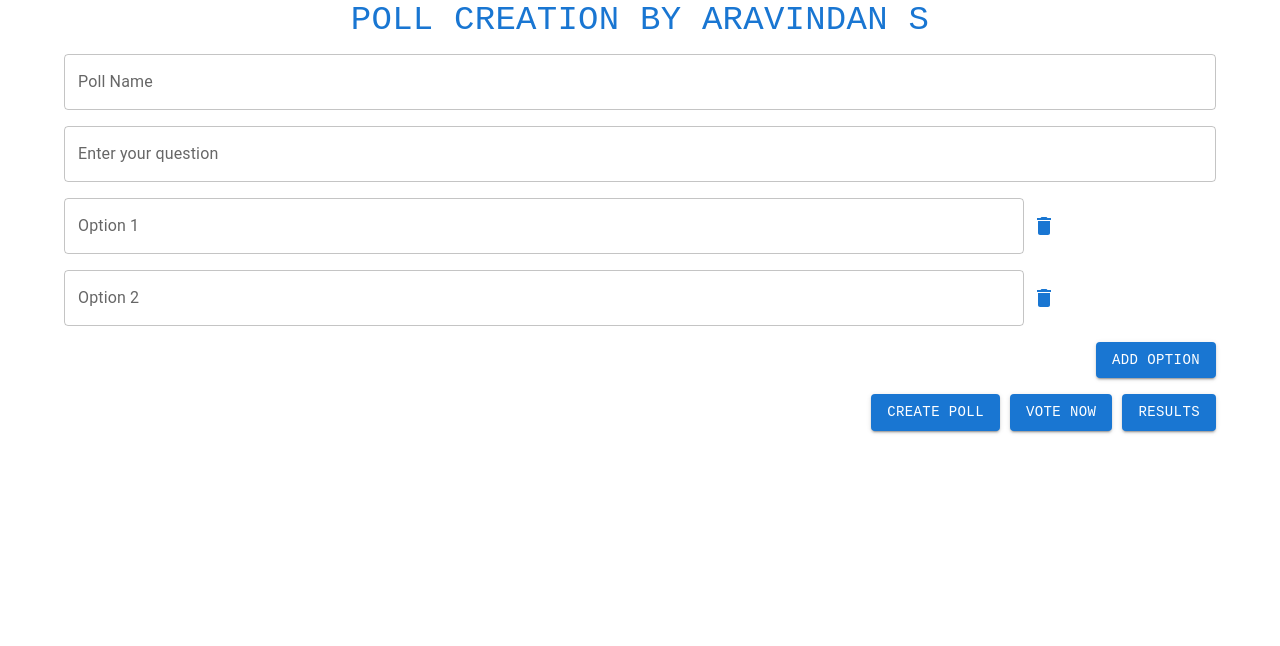
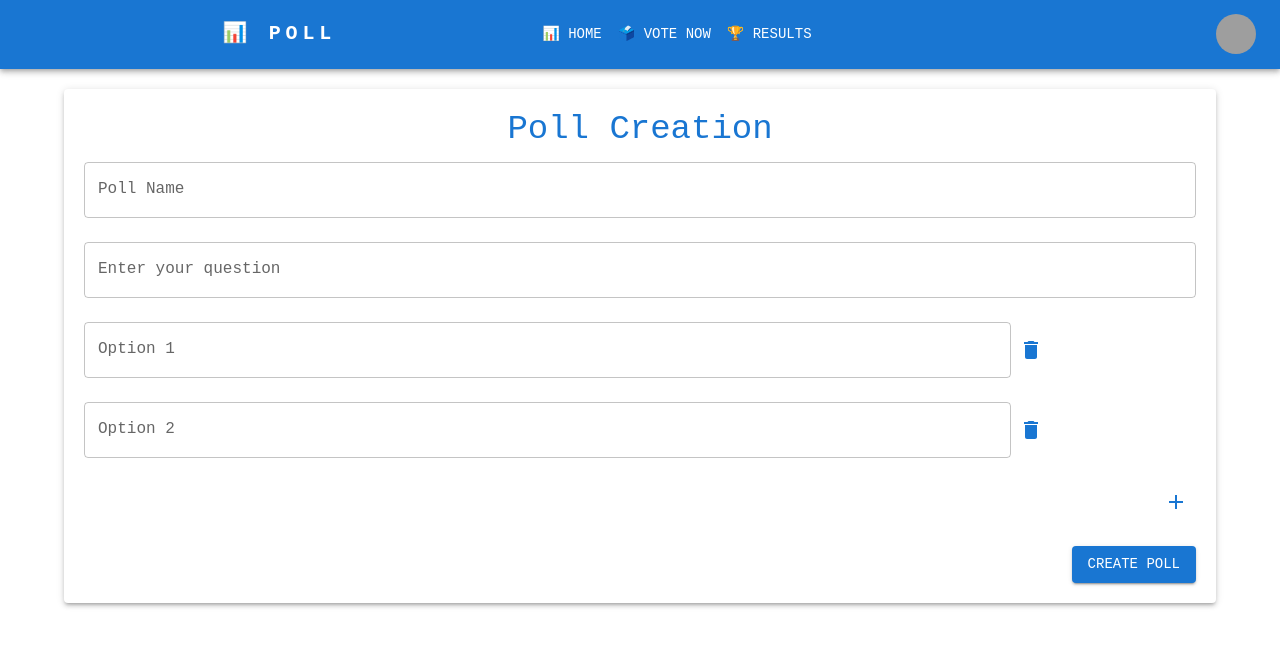
Before and after one commit to ArvinthS18/PollApp, a React (Create React App) app: page / in a window 1280 px wide. Shown: the top 646 px of the page. Built offline with nearby package versions, Linux system fonts and the light colour scheme; grey boxes are pictures that could not be loaded; a small style sheet from the web is missing.

Commit message:
Added Appbar

```diff
--- a/package.json
+++ b/package.json
@@ -5,7 +5,7 @@
   "dependencies": {
     "@emotion/react": "^11.11.1",
     "@emotion/styled": "^11.11.0",
-    "@mui/icons-material": "^5.15.0",
+    "@mui/icons-material": "^5.15.1",
     "@mui/material": "^5.15.1",
     "@testing-library/jest-dom": "^5.17.0",
     "@testing-library/react": "^13.4.0",
--- a/src/App.css
+++ b/src/App.css
@@ -36,3 +36,4 @@
     transform: rotate(360deg);
   }
 }
+/* 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 */
--- a/src/Components/PollCreation.js
+++ b/src/Components/PollCreation.js
@@ -6,10 +6,23 @@ import {
   Grid,
   Typography,
   IconButton,
+  Paper,
 } from "@mui/material";
 import DeleteIcon from "@mui/icons-material/Delete";
-import "bootstrap/dist/css/bootstrap.min.css";
-import { Link } from "react-router-dom";
+import AddIcon from "@mui/icons-material/Add";
+import { createTheme, ThemeProvider } from "@mui/material/styles";
+import ResponsiveAppBar from "./ResponsiveAppBar";
+
+const theme = createTheme({
+  palette: {
+    primary: {
+      main: "#1976D2", // Adjust the primary color as needed
+    },
+  },
+  typography: {
+    fontFamily: "monospace",
+  },
+});
 
 const PollCreation = () => {
   const [pollName, setPollName] = useState("");
@@ -46,74 +59,14 @@ const PollCreation = () => {
     setQuestion(e.target.value);
   };
 
-  // const handleSubmit = async () => {
-  //   if (!pollName) {
-  //     alert("Poll Name is required");
-  //     return;
-  //   }
-
-  //   if (!question) {
-  //     alert("Question is required");
-  //     return;
-  //   }
-
-  //   if (options.some((o) => !o)) {
-  //     alert("All options are required");
-  //     return;
-  //   }
-
-  //   // Simulate a basic form submission (replace with actual API call)
-  //   try {
-  //     const response = await fetch(
-  //       "https://657aaf5e1acd268f9afb9276.mockapi.io/api/v1/polls",
-  //       {
-  //         method: "POST",
-  //         headers: {
-  //           "Content-Type": "application/json",
-  //         },
-  //         body: JSON.stringify({
-  //           pollName,
-  //           question,
-  //           options,
-  //         }),
-  //       }
-  //     );
-
-  //     if (response.ok) {
-  //       console.log("Poll created successfully!");
-  //       // Clear the form after submission
-  //       setPollName("");
-  //       setQuestion("");
-  //       setOptions(["", ""]);
-
-  //       // Show an alert after successful creation
-  //       window.alert("Poll created successfully!");
-  //     } else {
-  //       console.error("Failed to create poll.");
-  //       alert("Failed to create poll. Please try again.");
-  //     }
-  //   } catch (error) {
-  //     console.error("An error occurred:", error);
-  //     alert("An error occurred. Please try again.");
-  //   }
-  // };
   const handleSubmit = async () => {
-    if (!pollName) {
-      alert("Poll Name is required");
-      return;
-    }
-
-    if (!question) {
-      alert("Question is required");
-      return;
-    }
-
-    if (options.some((o) => !o)) {
-      alert("All options are required");
+    if (!pollName || !question || options.some((o) => !o)) {
+      alert("All fields, including options, are required");
       return;
     }
 
     try {
+      // Simulate a basic form submission (replace with actual API call)
       const response = await fetch(
         "https://657aaf5e1acd268f9afb9276.mockapi.io/api/v1/polls",
         {
@@ -149,20 +102,29 @@ const PollCreation = () => {
       alert("An error occurred. Please try again.");
     }
   };
-  const monospaceStyle = { fontFamily: "monospace" };
 
   return (
+    <ThemeProvider theme={theme}>
+      <>
+        <ResponsiveAppBar />
         <Container>
+          <Paper
+            elevation={3}
+            style={{
+              padding: "20px",
+              marginBottom: "20px",
+              marginTop: "20px", // Added margin-top
+            }}
+          >
             <Typography
               variant="h4"
               color="primary"
               align="center"
               gutterBottom
-        style={monospaceStyle}
             >
-        POLL CREATION BY ARAVINDAN S
+              Poll Creation
             </Typography>
-      <Grid container spacing={2} justifyContent="center">
+            <Grid container spacing={3}>
               <Grid item xs={12}>
                 <TextField
                   fullWidth
@@ -171,8 +133,7 @@ const PollCreation = () => {
                   variant="outlined"
                   value={pollName}
                   onChange={handlePollNameChange}
-            style={monospaceStyle}
-            autoComplete="off" // Add this line to disable autocomplete
+                  autoComplete="off" // Disable autocomplete
                 />
               </Grid>
               <Grid item xs={12}>
@@ -183,8 +144,7 @@ const PollCreation = () => {
                   variant="outlined"
                   value={question}
                   onChange={handleQuestionChange}
-            style={monospaceStyle}
-            autoComplete="off" // Add this line to disable autocomplete
+                  autoComplete="off" // Disable autocomplete
                 />
               </Grid>
               {options.map((option, index) => (
@@ -196,59 +156,41 @@ const PollCreation = () => {
                       label={`Option ${index + 1}`}
                       variant="outlined"
                       value={option}
-                onChange={(e) => handleOptionChange(index, e.target.value)}
-                style={monospaceStyle}
-                autoComplete="off" // Add this line to disable autocomplete
+                      onChange={(e) =>
+                        handleOptionChange(index, e.target.value)
+                      }
+                      autoComplete="off" // Disable autocomplete
                     />
                   </Grid>
                   <Grid item xs={2}>
-              <IconButton onClick={() => deleteOption(index)} color="primary">
+                    <IconButton
+                      onClick={() => deleteOption(index)}
+                      color="primary"
+                    >
                       <DeleteIcon />
                     </IconButton>
                   </Grid>
                 </Grid>
               ))}
               <Grid item xs={12} container justifyContent="flex-end">
-          <Button
-            variant="contained"
-            color="primary"
-            onClick={addOption}
-            style={monospaceStyle}
-          >
-            Add Option
-          </Button>
+                <IconButton onClick={addOption} color="primary">
+                  <AddIcon />
+                </IconButton>
               </Grid>
               <Grid item xs={12} container justifyContent="flex-end">
                 <Button
                   variant="contained"
                   color="primary"
                   onClick={handleSubmit}
-            style={monospaceStyle}
                 >
                   Create Poll
                 </Button>
-          {/* Add Link to VotePage */}
-          <Link to={`/vote`} style={{ textDecoration: "none" }}>
-            <Button
-              variant="contained"
-              color="primary"
-              style={{ ...monospaceStyle, marginLeft: "10px" }}
-            >
-              Vote Now
-            </Button>
-          </Link>
-          <Link to={`/result`} style={{ textDecoration: "none" }}>
-            <Button
-              variant="contained"
-              color="primary"
-              style={{ ...monospaceStyle, marginLeft: "10px" }}
-            >
-              Results
-            </Button>
-          </Link>
               </Grid>
             </Grid>
+          </Paper>
         </Container>
+      </>
+    </ThemeProvider>
   );
 };
 
--- /dev/null
+++ b/src/Components/ResponsiveAppBar.js
@@ -0,0 +1,192 @@
+import React from "react";
+import {
+  AppBar,
+  Box,
+  Toolbar,
+  IconButton,
+  Typography,
+  Menu,
+  MenuItem,
+  Button,
+  Tooltip,
+  Avatar,
+} from "@mui/material";
+import MenuIcon from "@mui/icons-material/Menu";
+import { Link } from "react-router-dom";
+
+const ResponsiveAppBar = ({ onVoteNow }) => {
+  const [anchorElNav, setAnchorElNav] = React.useState(null);
+  const [anchorElUser, setAnchorElUser] = React.useState(null);
+
+  const handleOpenNavMenu = (event) => {
+    setAnchorElNav(event.currentTarget);
+  };
+
+  const handleOpenUserMenu = (event) => {
+    setAnchorElUser(event.currentTarget);
+  };
+
+  const handleCloseNavMenu = () => {
+    setAnchorElNav(null);
+  };
+
+  const handleCloseUserMenu = () => {
+    setAnchorElUser(null);
+  };
+
+  const handleVoteNow = () => {
+    // Add your logic for handling the "Vote Now" action
+    onVoteNow && onVoteNow();
+    handleCloseNavMenu();
+  };
+
+  const pages = ["Home", "Vote Now", "Results"];
+  const emojiForHome = "📊"; // Add the emoji here
+  const emojiForVoteNow = "🗳️"; // Add the emoji here
+  const emojiForResult = "🏆"; // Add the emoji here
+
+  return (
+    <AppBar position="static">
+      <Toolbar>
+        <Typography
+          variant="h6"
+          noWrap
+          component={Link}
+          to="/"
+          sx={{
+            flexGrow: 1,
+            fontFamily: "monospace",
+            fontWeight: 700,
+            letterSpacing: ".3rem",
+            color: "inherit",
+            textDecoration: "none",
+            display: "flex",
+            justifyContent: "center",
+          }}
+        >
+          {emojiForHome} POLL
+        </Typography>
+
+        <Box sx={{ flexGrow: 0, display: { xs: "flex", md: "none" } }}>
+          <IconButton
+            size="large"
+            aria-label="navigation menu"
+            aria-controls="menu-appbar"
+            aria-haspopup="true"
+            onClick={handleOpenNavMenu}
+            color="inherit"
+          >
+            <MenuIcon />
+          </IconButton>
+          <Menu
+            id="menu-appbar"
+            anchorEl={anchorElNav}
+            anchorOrigin={{
+              vertical: "bottom",
+              horizontal: "left",
+            }}
+            keepMounted
+            transformOrigin={{
+              vertical: "top",
+              horizontal: "left",
+            }}
+            open={Boolean(anchorElNav)}
+            onClose={handleCloseNavMenu}
+            sx={{
+              display: { xs: "block", md: "none" },
+            }}
+          >
+            {pages.map((page) => (
+              <MenuItem key={page} onClick={handleCloseNavMenu}>
+                <Typography textAlign="center">
+                  {page === "Home" ? (
+                    <>
+                      {emojiForHome} {page}
+                    </>
+                  ) : page === "Vote Now" ? (
+                    <>
+                      {emojiForVoteNow} {page}
+                    </>
+                  ) : page === "Results" ? (
+                    <>
+                      {emojiForResult} {page}
+                    </>
+                  ) : (
+                    page
+                  )}
+                </Typography>
+              </MenuItem>
+            ))}
+          </Menu>
+        </Box>
+
+        <Box sx={{ flexGrow: 1, display: { xs: "none", md: "flex" } }}>
+          {pages.map((page) => (
+            <Button
+              key={page}
+              onClick={page === "Vote Now" ? handleVoteNow : handleCloseNavMenu}
+              component={Link}
+              to={
+                page === "Home"
+                  ? "/"
+                  : page === "Vote Now"
+                  ? "/vote"
+                  : page === "Results"
+                  ? "/result"
+                  : `/${page.toLowerCase()}`
+              }
+              sx={{ my: 2, color: "white", display: "block" }}
+            >
+              {page === "Home" ? (
+                <>
+                  {emojiForHome} {page}
+                </>
+              ) : page === "Vote Now" ? (
+                <>
+                  {emojiForVoteNow} {page}
+                </>
+              ) : page === "Results" ? (
+                <>
+                  {emojiForResult} {page}
+                </>
+              ) : (
+                page
+              )}
+            </Button>
+          ))}
+        </Box>
+
+        <Box sx={{ flexGrow: 0 }}>
+          <Tooltip title="Open settings">
+            <IconButton onClick={handleOpenUserMenu} sx={{ p: 0 }}>
+              <Avatar alt="User Avatar" src="/static/images/avatar.jpg" />
+            </IconButton>
+          </Tooltip>
+          <Menu
+            id="menu-appbar"
+            anchorEl={anchorElUser}
+            anchorOrigin={{
+              vertical: "top",
+              horizontal: "right",
+            }}
+            keepMounted
+            transformOrigin={{
+              vertical: "top",
+              horizontal: "right",
+            }}
+            open={Boolean(anchorElUser)}
+            onClose={handleCloseUserMenu}
+          >
+            {["Profile", "Account", "Dashboard", "Logout"].map((setting) => (
+              <MenuItem key={setting} onClick={handleCloseUserMenu}>
+                <Typography textAlign="center">{setting}</Typography>
+              </MenuItem>
+            ))}
+          </Menu>
+        </Box>
+      </Toolbar>
+    </AppBar>
+  );
+};
+
+export default ResponsiveAppBar;
--- a/src/Components/Results.js
+++ b/src/Components/Results.js
@@ -13,18 +13,24 @@ import {
   ListItemText,
   createTheme,
   ThemeProvider,
+  Box,
 } from "@mui/material";
+import ResponsiveAppBar from "./ResponsiveAppBar";
+import StarIcon from "@mui/icons-material/Star";
 
 const theme = createTheme({
   typography: {
     fontFamily: "'Courier New', monospace",
+    heading: {
+      color: "#1976D2",
+    },
   },
   palette: {
     primary: {
-      main: "#1976D2", // Change this to your preferred primary color
+      main: "#1976D2",
     },
     secondary: {
-      main: "#4CAF50", // Change this to your preferred secondary color
+      main: "#4CAF50",
     },
     // Add a custom red color
     red: {
@@ -56,19 +62,16 @@ function App() {
       setFilteredPoll(foundPoll);
 
       if (foundPoll) {
-        // Count occurrences of each name in the "votes" array
         const voteCounts = foundPoll.votes.reduce((acc, name) => {
           acc[name] = (acc[name] || 0) + 1;
           return acc;
         }, {});
 
-        // Find the name with the maximum count
         const maxVotes = Math.max(...Object.values(voteCounts));
         const leaders = Object.keys(voteCounts).filter(
           (name) => voteCounts[name] === maxVotes
         );
 
-        // Set the leader(s)
         setLeader(leaders.join(", "));
       } else {
         setLeader(null);
@@ -81,28 +84,34 @@ function App() {
 
   return (
     <ThemeProvider theme={theme}>
-      <div
-        style={{
+      <>
+        <ResponsiveAppBar theme={theme} />
+        <Box
+          sx={{
             padding: "20px",
             display: "flex",
             flexDirection: "column",
             alignItems: "center",
           }}
         >
-        <Typography variant="h4">Polls Data</Typography>
-        <div style={{ margin: "10px 0" }}>
+          <Typography
+            variant="h4"
+            sx={{ color: theme.typography.heading.color, marginBottom: "20px" }}
+          >
+            Polls Data
+          </Typography>
           <TextField
             type="text"
             value={filterId}
             onChange={handleFilterChange}
             label="Enter Poll ID"
             variant="outlined"
+            sx={{ width: "25%", marginBottom: "20px" }}
           />
-        </div>
           {filteredPoll && (
             <Paper
               elevation={3}
-            style={{ marginBottom: "20px", padding: "15px", width: "50%" }}
+              sx={{ marginBottom: "20px", padding: "15px", width: "50%" }}
             >
               <Table>
                 <TableHead>
@@ -123,18 +132,24 @@ function App() {
           {leader && (
             <Paper
               elevation={3}
-            style={{ marginBottom: "20px", padding: "15px", width: "50%" }}
+              sx={{ marginBottom: "20px", padding: "15px", width: "50%" }}
             >
-            <Typography variant="h6">Leaderboard</Typography>
               <Typography
-              style={{ color: theme.palette.red.main }}
+                variant="h6"
+                sx={{ display: "flex", alignItems: "center" }}
+              >
+                Leaderboard{" "}
+                <StarIcon fontSize="small" sx={{ marginLeft: "5px" }} />
+              </Typography>
+              <Typography
+                sx={{ color: theme.palette.red.main, marginTop: "10px" }}
               >{`${leader} is taking the lead!`}</Typography>
             </Paper>
           )}
           {filteredPoll && (
             <Paper
               elevation={3}
-            style={{ marginBottom: "20px", padding: "15px", width: "50%" }}
+              sx={{ marginBottom: "20px", padding: "15px", width: "50%" }}
             >
               <Typography variant="h6">Results</Typography>
               <List>
@@ -151,7 +166,8 @@ function App() {
               </List>
             </Paper>
           )}
-      </div>
+        </Box>{" "}
+      </>
     </ThemeProvider>
   );
 }
--- a/src/Components/VotePage.js
+++ b/src/Components/VotePage.js
@@ -1,5 +1,36 @@
 import React, { useState, useEffect } from "react";
-import { TextField, Button, Card, CardContent } from "@mui/material";
+import {
+  TextField,
+  Button,
+  Card,
+  CardContent,
+  FormControl,
+  FormControlLabel,
+  Radio,
+  RadioGroup,
+  Typography,
+  createTheme,
+  ThemeProvider,
+  Grid,
+} from "@mui/material";
+import ResponsiveAppBar from "./ResponsiveAppBar";
+
+const theme = createTheme({
+  typography: {
+    fontFamily: "'Courier New', monospace",
+  },
+  palette: {
+    primary: {
+      main: "#1976D2",
+    },
+    secondary: {
+      main: "#4CAF50",
+    },
+    text: {
+      primary: "#333",
+    },
+  },
+});
 
 function App() {
   const [polls, setPolls] = useState([]);
@@ -68,9 +99,27 @@ function App() {
   };
 
   return (
-    <div className="App">
-      <h1 style={{ textAlign: "center" }}>Voting UI</h1>
-      <div style={{ margin: "0 auto", maxWidth: 400 }}>
+    <ThemeProvider theme={theme}>
+      <>
+        <ResponsiveAppBar />
+        <div
+          className="App"
+          style={{
+            textAlign: "center",
+            padding: "20px",
+            backgroundColor: "#f5f5f5",
+            minHeight: "100vh",
+          }}
+        >
+          <Typography
+            variant="h4"
+            color="primary"
+            style={{ marginBottom: "20px" }}
+          >
+            Voting UI
+          </Typography>
+          <Grid container spacing={2} justifyContent="center">
+            <Grid item xs={12} sm={8} md={6}>
               <TextField
                 label="Filter by ID"
                 variant="outlined"
@@ -79,49 +128,72 @@ function App() {
                 value={filterId}
                 onChange={handleFilterChange}
                 placeholder="Enter ID"
-          autoComplete="off" // Add this line to disable auto-completion
+                autoComplete="off"
+                style={{ marginBottom: "50px" }}
               />
+
               {filteredPoll && (
-          <Card>
+                <Card variant="outlined" style={{ height: "400px" }}>
                   <CardContent>
-              <h2 style={{ textAlign: "center" }}>{filteredPoll.pollName}</h2>
-              <p>{filteredPoll.question}</p>
-              <form>
+                    <Typography variant="h5" color="primary" gutterBottom>
+                      {filteredPoll.pollName}
+                    </Typography>
+                    <Typography color="textPrimary" paragraph>
+                      {filteredPoll.question}
+                    </Typography>
+                    <FormControl component="fieldset">
+                      <RadioGroup
+                        value={selectedOption}
+                        onChange={handleOptionChange}
+                      >
                         {filteredPoll.options.map((option, index) => (
-                  <div key={index} style={{ marginBottom: 10 }}>
-                    <label>
-                      <input
-                        type="radio"
+                          <FormControlLabel
+                            key={index}
                             value={option}
-                        checked={selectedOption === option}
-                        onChange={handleOptionChange}
+                            control={<Radio color="primary" />}
+                            label={option}
                           />
-                      {option}
-                    </label>
-                  </div>
                         ))}
-              </form>
+                      </RadioGroup>
+                    </FormControl>
+                    <Typography
+                      style={{
+                        marginTop: "20px",
+                        color: theme.palette.text.primary,
+                      }}
+                    >
+                      Selected Option: {selectedOption}
+                    </Typography>
+                  </CardContent>
+                </Card>
+              )}
+            </Grid>
+          </Grid>
+          {filteredPoll && (
+            <div
+              style={{
+                display: "flex",
+                justifyContent: "center",
+                marginTop: "20px",
+              }}
+            >
               <Button
                 variant="contained"
+                color="primary"
                 onClick={handleVoteSubmit}
                 disabled={!selectedOption}
-                style={{ marginTop: 10, marginRight: 10 }}
+                style={{ marginRight: "10px" }}
               >
                 Submit Vote
               </Button>
-              <Button
-                variant="contained"
-                onClick={resetUI}
-                style={{ marginTop: 10 }}
-              >
+              <Button variant="contained" color="secondary" onClick={resetUI}>
                 Reset UI
               </Button>
-              <p style={{ marginTop: 10 }}>Selected Option: {selectedOption}</p>
-            </CardContent>
-          </Card>
+            </div>
           )}
         </div>
-    </div>
+      </>
+    </ThemeProvider>
   );
 }
 
```
Also changed, not shown: 1 other file (tests, documents, lock files or other folders). Lines whose indentation alone changed are shown as unchanged.
